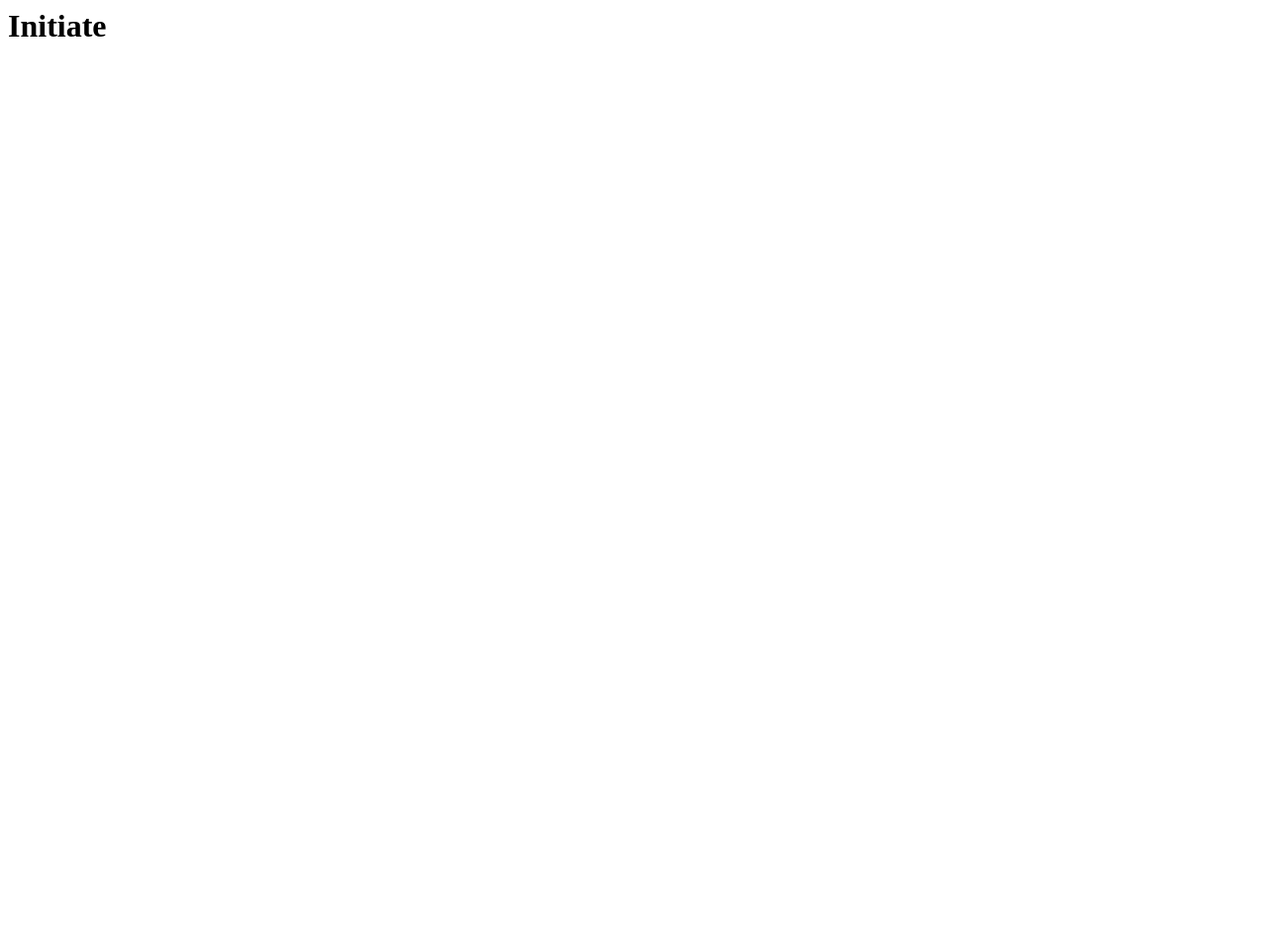
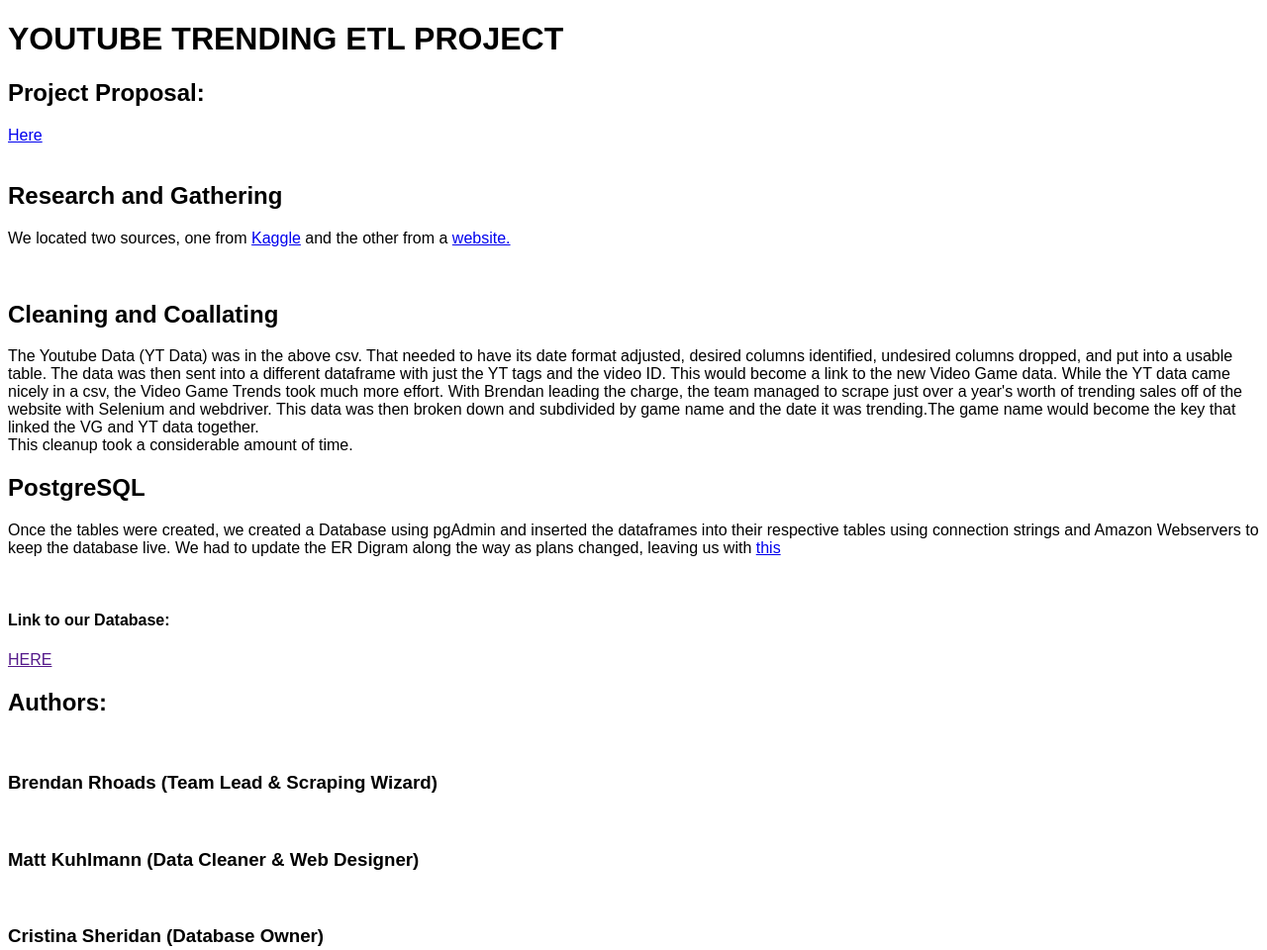
Before and after one commit to matkuhlm/CWRU_ETL_Project1, a plain HTML site: page index.html in a window 1280 px wide. Shown: the whole page at 99% size. Before the commit the page ends 800 px from the top, so only its background shows below. Drawn offline with Linux system fonts and the light colour scheme.

Commit message:
Fixed scuffed index

```diff
--- a/index.html
+++ b/index.html
@@ -1 +1,58 @@
-<h1>Initiate</h1>
+<!DOCTYPE html>
+<html lang="en">
+<head>
+<title>ETL Project</title>
+<meta charset="UTF-8">
+<meta name="viewport" content="width=device-width, initial-scale=1">
+<style>
+body {
+  font-family: Arial, Helvetica, sans-serif;
+}
+</style>
+</head>
+<body>
+
+<h1>YOUTUBE TRENDING ETL PROJECT</h1>
+
+
+<h2>Project Proposal:</h2>
+
+    <a href="https://docs.google.com/document/d/1g48VaWJGWbX0CZv_kYsnJjqptjK97n0sR4FLuXY7l9I/edit">Here</a>
+
+    <br>
+    <br>
+<h2>Research and Gathering </h2>
+    <p>We located two sources, one from <a href="https://www.kaggle.com/datasnaek/youtube-new?select=USvideos.csv">Kaggle</a> and the other from a <a href="https://www.vgchartz.com">website.</a>
+
+ </p>
+    <br>
+<h2>Cleaning and Coallating </h2>
+    <p>The Youtube Data (YT Data) was in the above csv. That needed to have its date format adjusted, desired columns identified, undesired columns dropped, and put into a usable table. The data was then sent into a different dataframe with just the YT tags and the video ID. This would become a link to the new Video Game data.
+
+    While the YT data came nicely in a csv, the Video Game Trends took much more effort. With Brendan leading the charge, the team managed to scrape just over a year's worth of trending sales off of the website with Selenium and webdriver. This data was then broken down and subdivided by game name and the date it was trending.The game name would become the key that linked the VG and YT data together.
+    <br>
+    This cleanup took a considerable amount of time.
+    </p>
+<h2>PostgreSQL </h2>
+    <p>Once the tables were created, we created a Database using pgAdmin and inserted the dataframes into their respective tables using connection strings and Amazon Webservers to keep the database live.
+
+    We had to update the ER Digram along the way as plans changed, leaving us with <a href="https://app.quickdatabasediagrams.com/#/d/2t2wGR">this</a>
+    </p>
+    <br>
+<h4>Link to our Database:</h4>
+    <p>
+        <a href="">HERE</a>
+    </p>
+
+
+
+<h2>Authors:</h2>
+    <br>
+    <h3>Brendan Rhoads (Team Lead & Scraping Wizard)</h3>
+    <br>
+    <h3>Matt Kuhlmann (Data Cleaner & Web Designer)</h3>
+    <br>
+    <h3>Cristina Sheridan (Database Owner)</h3>
+
+</body>
+</html>
```
